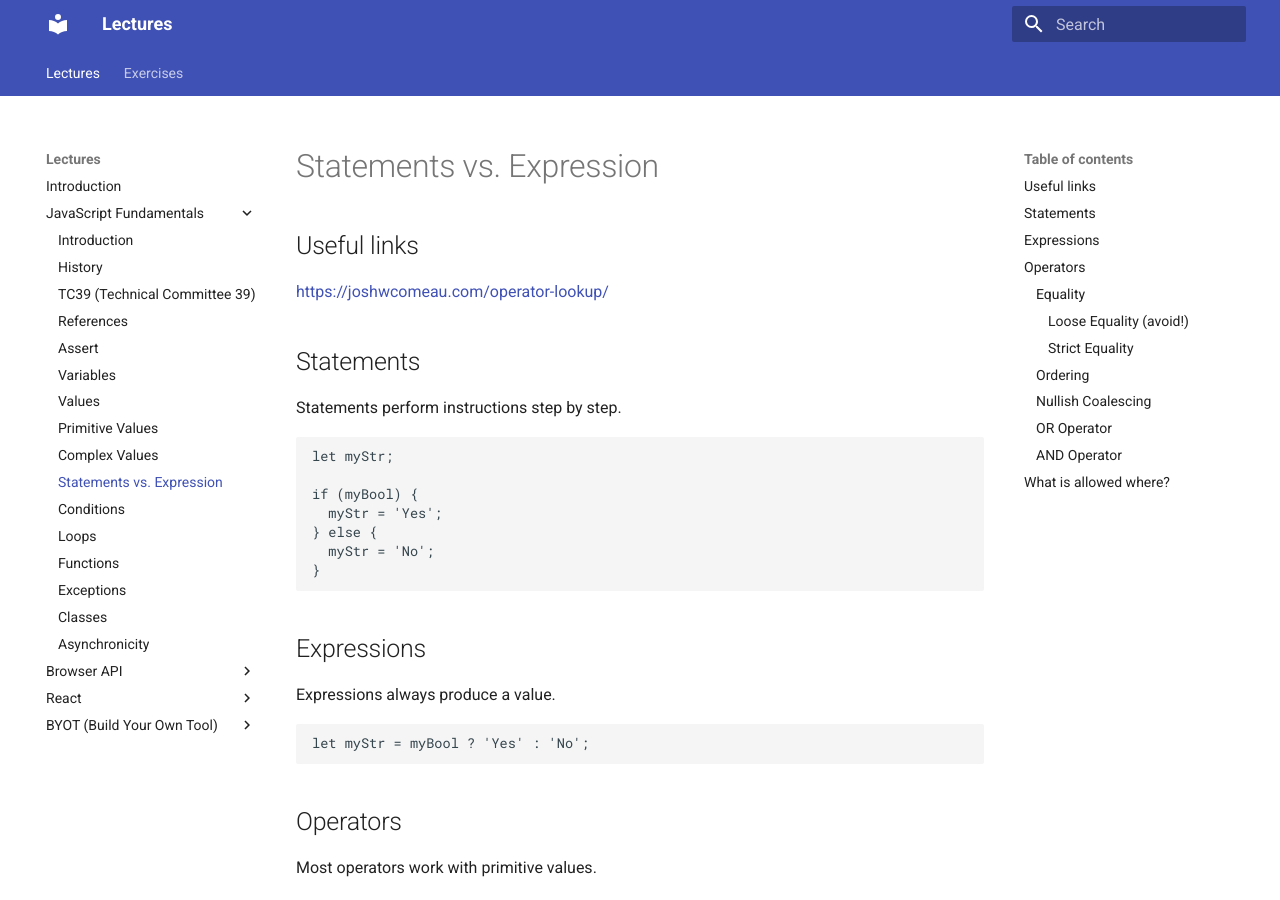
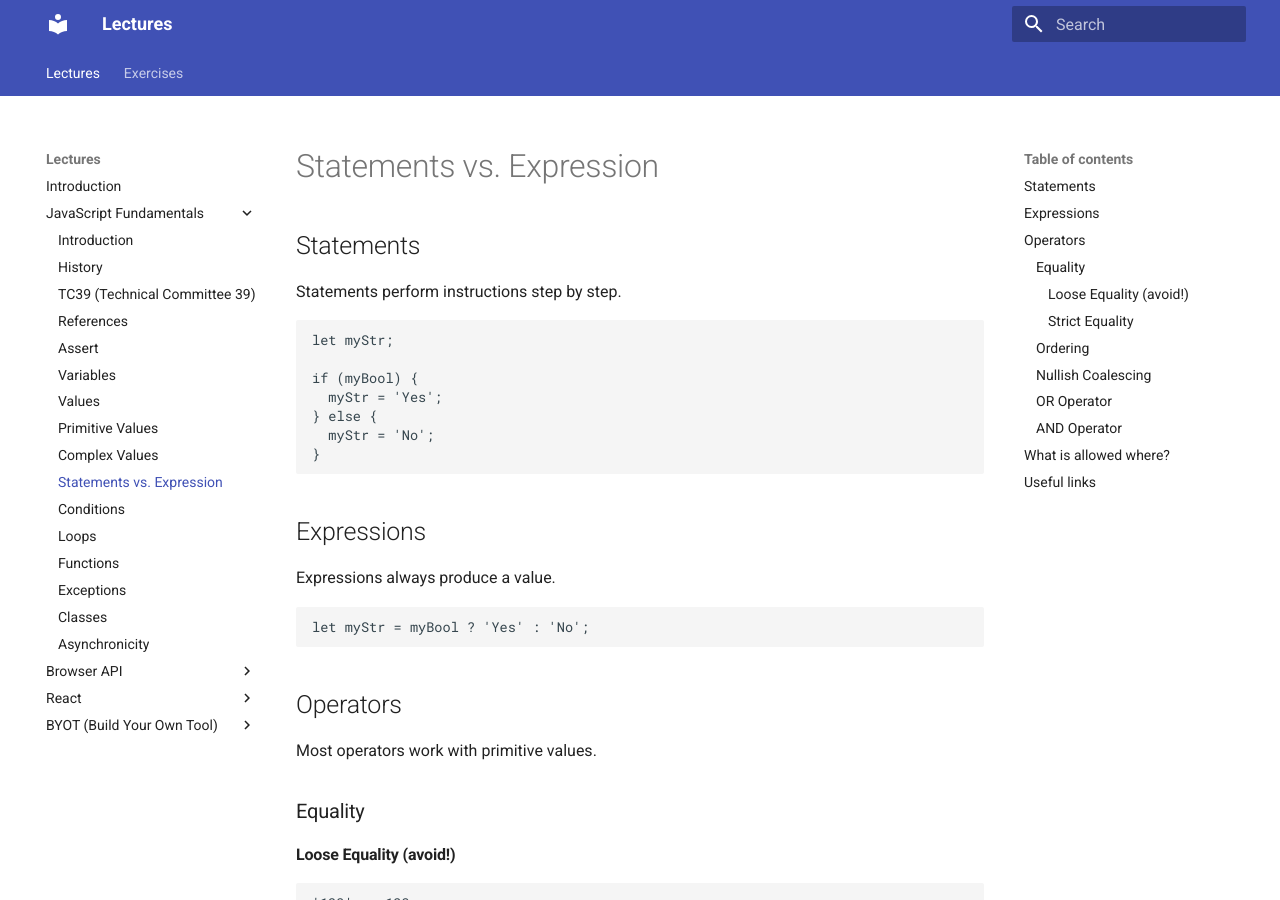
Before and after one commit to bykof/bykof.github.com, an MkDocs documentation site: the page built from docs/lectures/javascript-fundamentals/statements-vs-expressions.md, in a window 1280 px wide and 900 px high. Built offline with MkDocs 1.6.1 and Material for MkDocs 9.7.7, drawn with Linux system fonts in a browser that asks for light colours; some of the changed text lies outside the part shown.

Commit message:
move useful links

```diff
--- a/docs/lectures/javascript-fundamentals/statements-vs-expressions.md
+++ b/docs/lectures/javascript-fundamentals/statements-vs-expressions.md
@@ -1,8 +1,4 @@
 # Statements vs. Expression
-
-## Useful links
-
-[https://joshwcomeau.com/operator-lookup/](https://joshwcomeau.com/operator-lookup/)
 
 ## Statements
 
```
Also changed, not shown: other parts of docs/lectures/javascript-fundamentals/statements-vs-expressions.md (+4 -0 lines).
